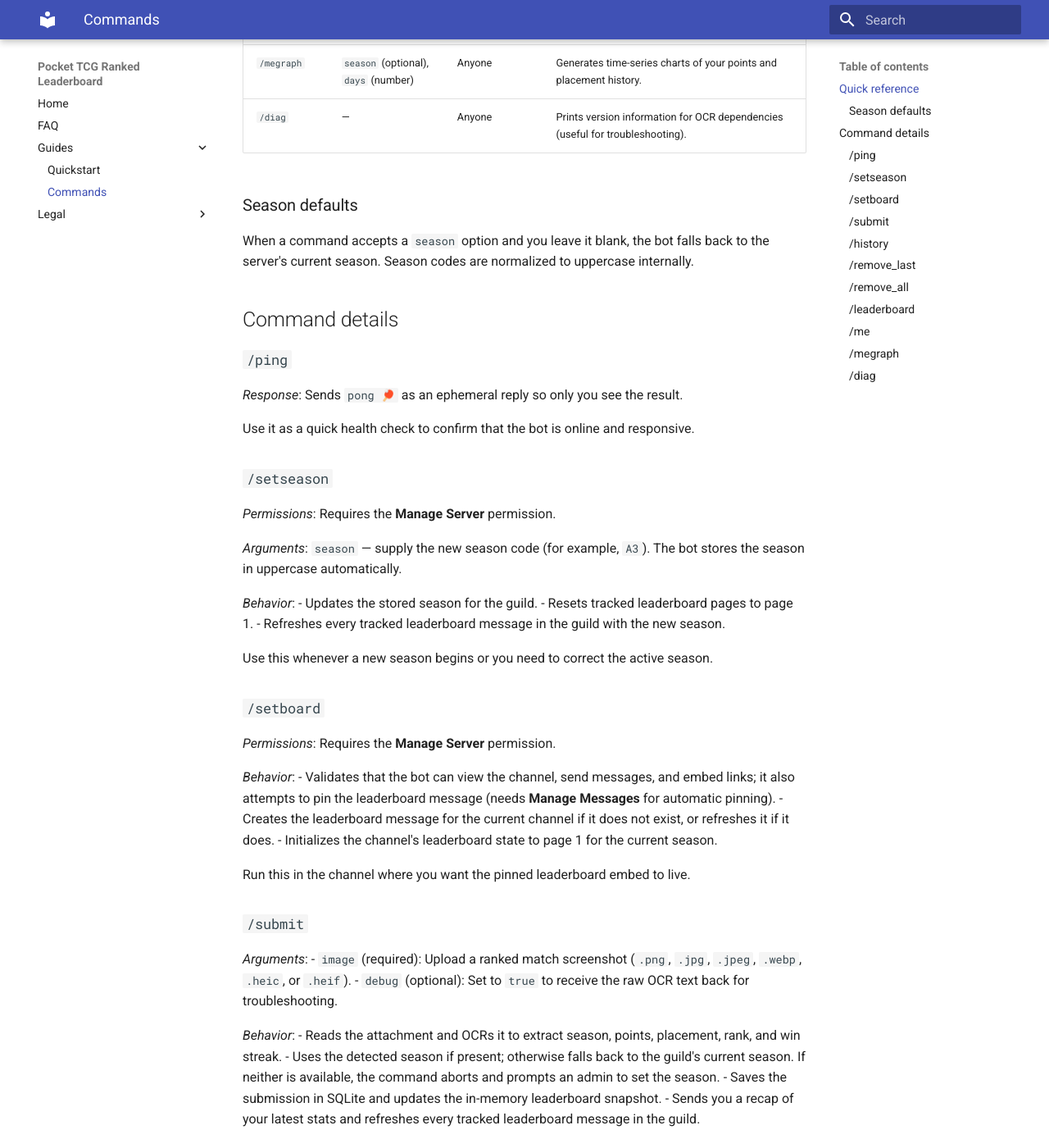
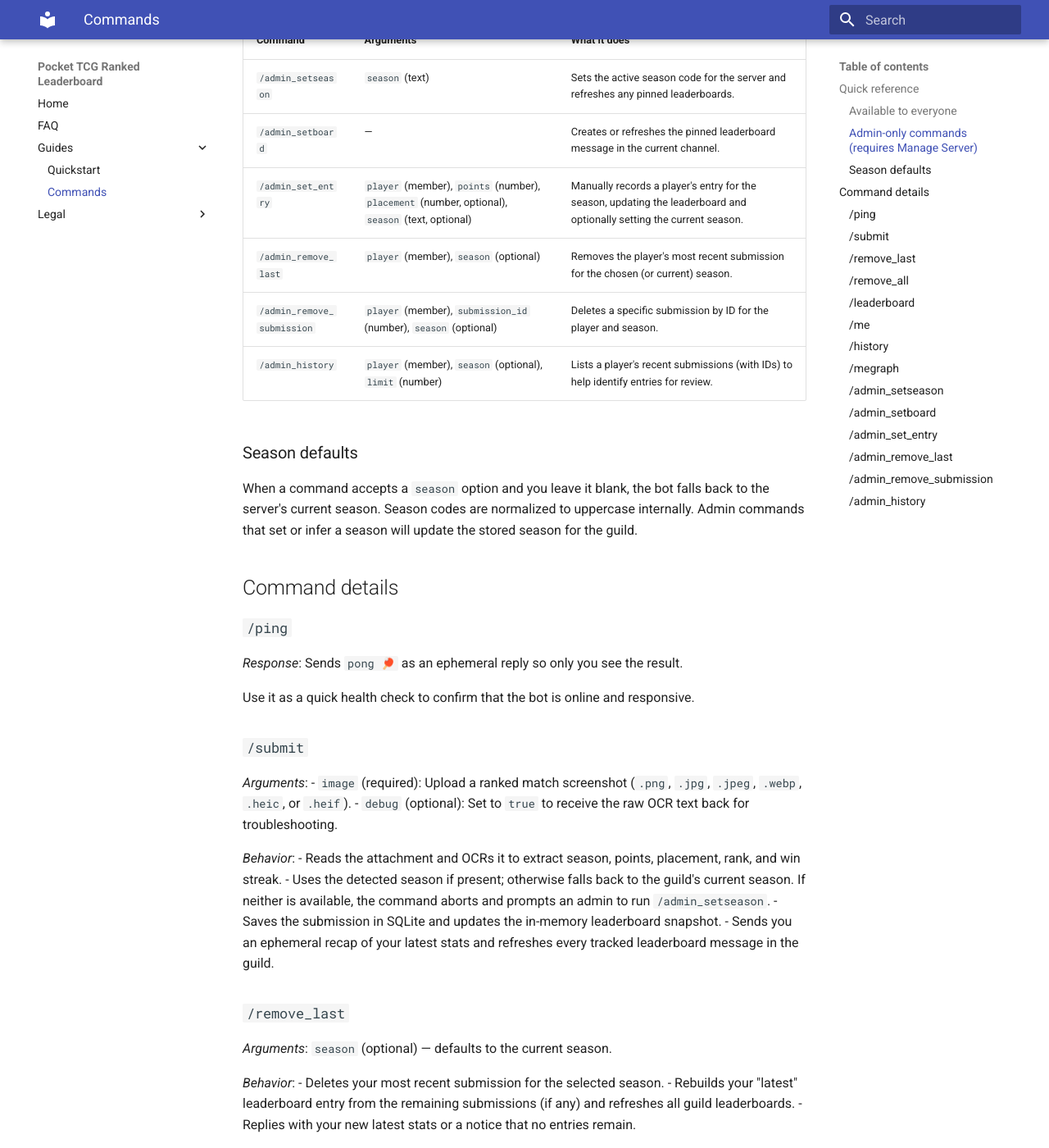
Before and after one commit to andalyzer-labs/pocket-tcg-ranked-leaderboard-docs, an MkDocs documentation site: the page built from docs/guides/commands.md, in a window 1280 px wide and 1400 px high, scrolled down 1014 px. Shown: the whole window at 82% size. Built offline with MkDocs 1.6.1 and Material for MkDocs 9.7.7, drawn with Linux system fonts in a browser that asks for light colours; some of the changed text lies outside the part shown.

Commit message:
Update commands.md
updated commands

```diff
--- a/docs/guides/commands.md
+++ b/docs/guides/commands.md
@@ -4,23 +4,33 @@ Use this page to find every slash command exposed by the Pocket TCG Ranked Leade
 
 ## Quick reference
 
-| Command | Arguments | Who can use it | What it does |
-| --- | --- | --- | --- |
-| `/ping` | — | Anyone | Returns an ephemeral `pong` so you can verify that the bot is online. |
-| `/setseason` | `season` (text) | Admins with **Manage Server** | Sets the active season code for the server and refreshes any pinned leaderboards. |
-| `/setboard` | — | Admins with **Manage Server** | Creates or refreshes the pinned leaderboard message in the current channel. |
-| `/submit` | `image` (screenshot), `debug` (optional) | Anyone | OCRs a ranked screenshot, updates the database, and refreshes guild leaderboards. |
-| `/history ` | `season` (optional) | Anyone | Sends an ephemeral list of your most recent submissions for the season (timestamp, rank, placement, points), inferring rank from points when the stored rank is missing |
-| `/remove_last` | `season` (optional) | Anyone | Removes your most recent submission for the chosen (or current) season. |
-| `/remove_all` | `confirm` (true/false), `season` (optional) | Anyone | Deletes all of your submissions for the chosen (or current) season once confirmed. |
-| `/leaderboard` | `season` (optional), `page` (number) | Anyone | Shows an embed with the selected leaderboard page for the season. |
-| `/me` | `season` (optional) | Anyone | Displays your latest record plus personal bests for the season. |
-| `/megraph` | `season` (optional), `days` (number) | Anyone | Generates time-series charts of your points and placement history. |
-| `/diag` | — | Anyone | Prints version information for OCR dependencies (useful for troubleshooting). |
+### Available to everyone
+
+| Command | Arguments | What it does |
+| --- | --- | --- |
+| `/ping` | — | Returns an ephemeral `pong` so you can verify that the bot is online. |
+| `/submit` | `image` (screenshot), `debug` (optional) | OCRs a ranked screenshot, updates the database, and refreshes guild leaderboards. |
+| `/remove_last` | `season` (optional) | Removes your most recent submission for the chosen (or current) season. |
+| `/remove_all` | `confirm` (true/false), `season` (optional) | Deletes all of your submissions for the chosen (or current) season once confirmed. |
+| `/leaderboard` | `season` (optional), `page` (number) | Shows an embed with the selected leaderboard page for the season. |
+| `/me` | `season` (optional) | Displays your latest record plus personal bests for the season. |
+| `/history` | `season` (optional), `limit` (number) | Sends an ephemeral list of your recent submissions for the season (timestamp, rank, placement, points). |
+| `/megraph` | `season` (optional), `days` (number) | Generates time-series charts of your points and placement history. |
+
+### Admin-only commands (requires **Manage Server**)
+
+| Command | Arguments | What it does |
+| --- | --- | --- |
+| `/admin_setseason` | `season` (text) | Sets the active season code for the server and refreshes any pinned leaderboards. |
+| `/admin_setboard` | — | Creates or refreshes the pinned leaderboard message in the current channel. |
+| `/admin_set_entry` | `player` (member), `points` (number), `placement` (number, optional), `season` (text, optional) | Manually records a player's entry for the season, updating the leaderboard and optionally setting the current season. |
+| `/admin_remove_last` | `player` (member), `season` (optional) | Removes the player's most recent submission for the chosen (or current) season. |
+| `/admin_remove_submission` | `player` (member), `submission_id` (number), `season` (optional) | Deletes a specific submission by ID for the player and season. |
+| `/admin_history` | `player` (member), `season` (optional), `limit` (number) | Lists a player's recent submissions (with IDs) to help identify entries for review. |
 
 ### Season defaults
 
-When a command accepts a `season` option and you leave it blank, the bot falls back to the server's current season. Season codes are normalized to uppercase internally.
+When a command accepts a `season` option and you leave it blank, the bot falls back to the server's current season. Season codes are normalized to uppercase internally. Admin commands that set or infer a season will update the stored season for the guild.
 
 ## Command details
 
@@ -29,28 +39,6 @@ When a command accepts a `season` option and you leave it blank, the bot falls b
 
 Use it as a quick health check to confirm that the bot is online and responsive.
 
-### `/setseason`
-*Permissions*: Requires the **Manage Server** permission.
-
-*Arguments*: `season` — supply the new season code (for example, `A3`). The bot stores the season in uppercase automatically.
-
-*Behavior*:
-- Updates the stored season for the guild.
-- Resets tracked leaderboard pages to page 1.
-- Refreshes every tracked leaderboard message in the guild with the new season.
-
-Use this whenever a new season begins or you need to correct the active season.
-
-### `/setboard`
-*Permissions*: Requires the **Manage Server** permission.
-
-*Behavior*:
-- Validates that the bot can view the channel, send messages, and embed links; it also attempts to pin the leaderboard message (needs **Manage Messages** for automatic pinning).
-- Creates the leaderboard message for the current channel if it does not exist, or refreshes it if it does.
-- Initializes the channel's leaderboard state to page 1 for the current season.
-
-Run this in the channel where you want the pinned leaderboard embed to live.
-
 ### `/submit`
 *Arguments*:
 - `image` (required): Upload a ranked match screenshot (`.png`, `.jpg`, `.jpeg`, `.webp`, `.heic`, or `.heif`).
@@ -58,22 +46,9 @@ Run this in the channel where you want the pinned leaderboard embed to live.
 
 *Behavior*:
 - Reads the attachment and OCRs it to extract season, points, placement, rank, and win streak.
-- Uses the detected season if present; otherwise falls back to the guild's current season. If neither is available, the command aborts and prompts an admin to set the season.
+- Uses the detected season if present; otherwise falls back to the guild's current season. If neither is available, the command aborts and prompts an admin to run `/admin_setseason`.
 - Saves the submission in SQLite and updates the in-memory leaderboard snapshot.
-- Sends you a recap of your latest stats and refreshes every tracked leaderboard message in the guild.
-
-### `/history`
-
-Arguments:
-- `season` (optional): Defaults to the current season.
-
-Behavior:
-- Fetches your recent submissions for the chosen (or current) season.
-- Displays them as an ephemeral list including timestamp, rank, placement, and points.
-- If the stored rank is missing, the bot infers the rank from your points.
-
-Use this to quickly review your personal match history for the season.
-
+- Sends you an ephemeral recap of your latest stats and refreshes every tracked leaderboard message in the guild.
 
 ### `/remove_last`
 *Arguments*: `season` (optional) — defaults to the current season.
@@ -105,6 +80,15 @@ Use this to quickly review your personal match history for the season.
 
 *Behavior*: Replies with your latest submission stats (points, placement, rank) and any recorded personal bests for the season.
 
+### `/history`
+*Arguments*:
+- `season` (optional): Defaults to the current season.
+- `limit` (number): Defaults to 10, maximum 20.
+
+*Behavior*:
+- Fetches your recent submissions for the chosen season.
+- Displays them as an ephemeral list including timestamp, inferred rank when necessary, placement, and points.
+
 ### `/megraph`
 *Arguments*:
 - `season` (optional): Defaults to the current season.
@@ -114,7 +98,77 @@ Use this to quickly review your personal match history for the season.
 - Pulls your submission history for the chosen window.
 - Generates PNG line charts for points and rank (if enough data exists) and sends them back as ephemeral attachments.
 
-### `/diag`
-*Response*: Prints Python, Pillow, pytesseract, and system Tesseract versions, or returns the exception raised during checks.
+### `/admin_setseason`
+*Permissions*: Requires **Manage Server**.
 
-Use this to verify that OCR dependencies are installed correctly when debugging deployment issues.
+*Arguments*: `season` (text) — supply the new season code (for example, `A3`). The bot stores the season in uppercase automatically.
+
+*Behavior*:
+- Updates the stored season for the guild.
+- Resets tracked leaderboard pages to page 1.
+- Refreshes every tracked leaderboard message in the guild with the new season.
+
+Use this whenever a new season begins or you need to correct the active season.
+
+### `/admin_setboard`
+*Permissions*: Requires **Manage Server**.
+
+*Behavior*:
+- Validates that the bot can view the channel, send messages, and embed links; it also attempts to pin the leaderboard message (needs **Manage Messages** for automatic pinning).
+- Creates the leaderboard message for the current channel if it does not exist, or refreshes it if it does.
+- Initializes the channel's leaderboard state to page 1 for the current season.
+
+Run this in the channel where you want the pinned leaderboard embed to live.
+
+### `/admin_set_entry`
+*Permissions*: Requires **Manage Server**.
+
+*Arguments*:
+- `player` (member): The user whose entry you want to update.
+- `points` (number ≥ 0): Ranked points to record.
+- `placement` (number ≥ 1, optional): Required for Master Ball players; otherwise optional.
+- `season` (text, optional): Defaults to the current season. Providing a value also updates the stored season for the guild.
+
+*Behavior*:
+- Normalizes the season and ensures it is tracked as the current season if provided.
+- Infers the player's rank from points when possible and enforces that Master Ball entries include a placement.
+- Upserts the player's latest record in memory and persists it to SQLite with the current timestamp.
+- Attempts to DM the player with the updated stats (skipped for bots, reports if DMs fail).
+- Refreshes all tracked leaderboard embeds in the guild.
+
+### `/admin_remove_last`
+*Permissions*: Requires **Manage Server**.
+
+*Arguments*:
+- `player` (member): Player whose latest submission should be removed.
+- `season` (optional): Defaults to the current season.
+
+*Behavior*:
+- Deletes the player's most recent submission for the season.
+- Rebuilds their latest snapshot from remaining entries and refreshes guild leaderboards.
+- Replies with their new latest stats or notes that no entries remain.
+
+### `/admin_remove_submission`
+*Permissions*: Requires **Manage Server**.
+
+*Arguments*:
+- `player` (member): Player whose submission should be removed.
+- `submission_id` (number): ID shown in `/history` or `/admin_history`.
+- `season` (optional): Defaults to the current season.
+
+*Behavior*:
+- Confirms that the submission ID exists for the player and season.
+- Deletes the specific submission, rebuilds the player's latest snapshot, and refreshes guild leaderboards.
+- Responds with details of the removed entry and the player's new latest stats (if any).
+
+### `/admin_history`
+*Permissions*: Requires **Manage Server**.
+
+*Arguments*:
+- `player` (member): Player to inspect.
+- `season` (optional): Defaults to the current season.
+- `limit` (number): Defaults to 10, maximum 20.
+
+*Behavior*:
+- Lists the player's most recent submissions for the season, including submission IDs, timestamps, inferred rank, placement, and points.
+- Sends the report ephemerally so admins can identify entries for follow-up actions such as `/admin_remove_submission`.
```
